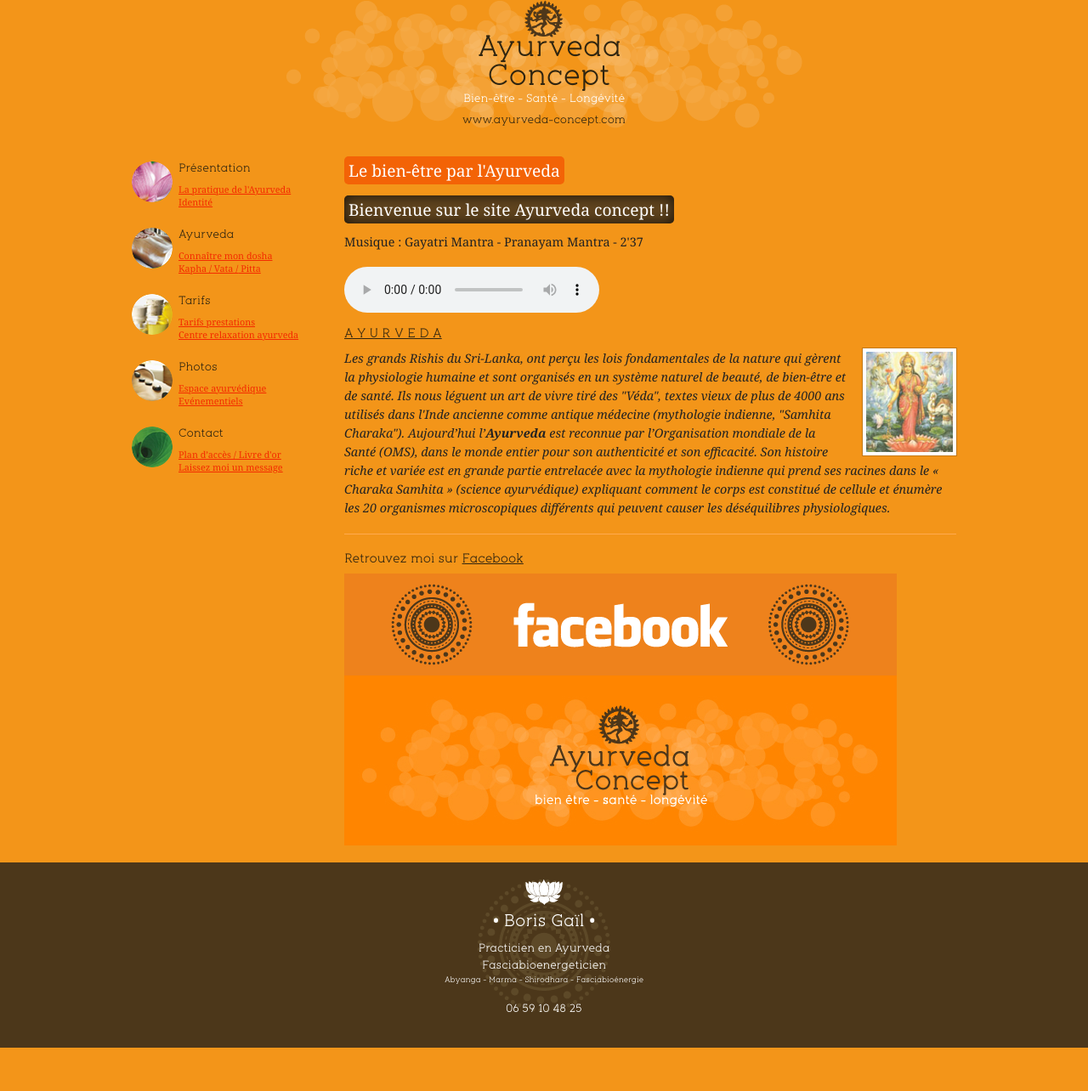
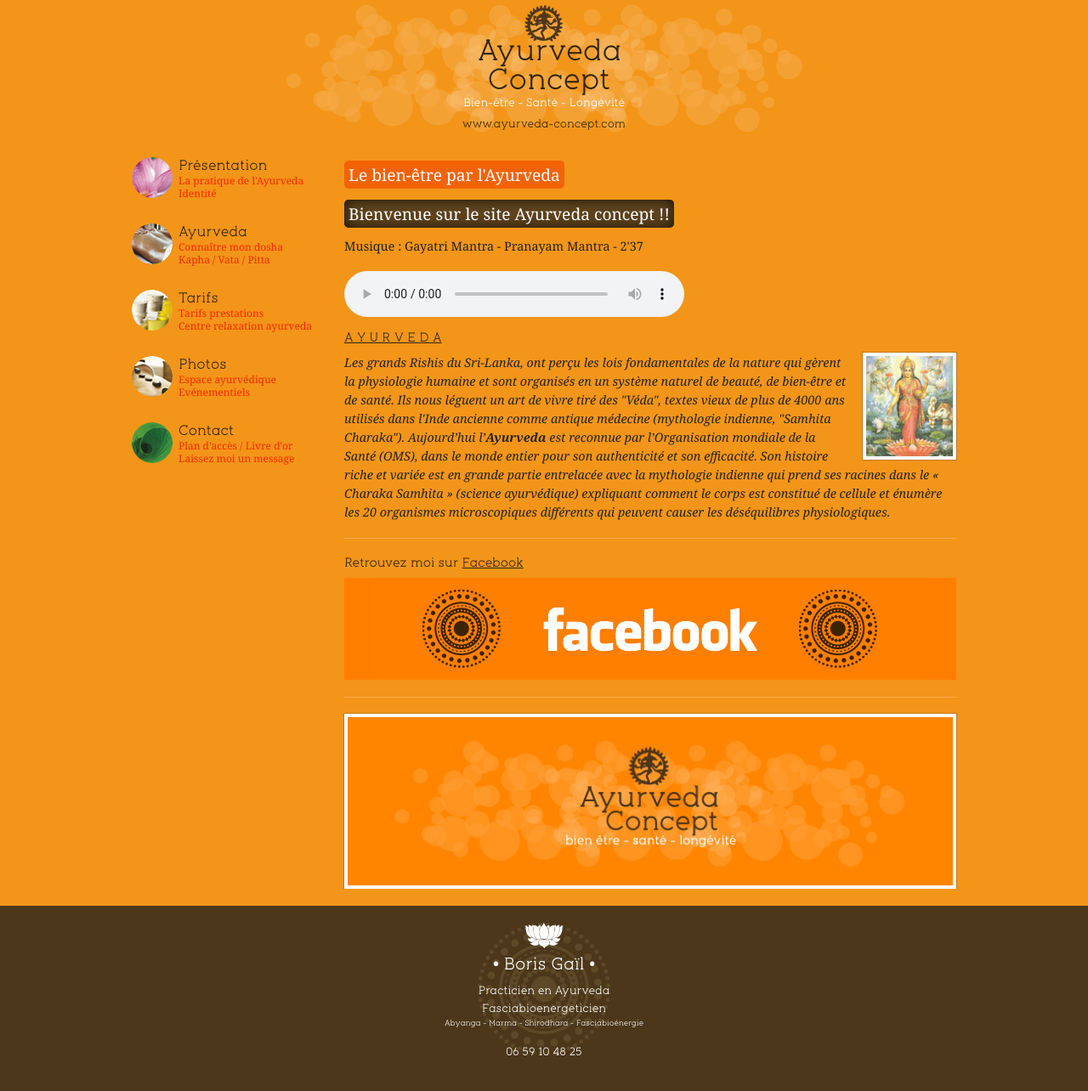
Before and after one commit to usinecreative/ayurveda, a PHP site: template views/main/homepage.html.twig in a window 1280 px wide. Shown: the whole page at 85% size. Before the commit the page ends 1233 px from the top, so only its background shows below. Run offline with PHP 8.4, Linux system fonts and the light colour scheme; the template is opened without the code that fills it, so the values that code supplies are empty; some libraries are stand-ins or nearby versions.

Commit message:
pages de presentation

```diff
--- a/views/layout.html.twig
+++ b/views/layout.html.twig
@@ -24,7 +24,7 @@
     <section role="complementary" id="sidebar" >
         {% include 'layout/nav.html.twig' %}
     </section>
-    <section role="main" >
+    <section role="main" id="content">
             {% block content %}{# site content here #}{% endblock %}
     </section>
 </div>
--- /dev/null
+++ b/views/main/ban.html.twig
@@ -0,0 +1 @@
+<img src="/images/CARTE-DE-VISITE.jpg" class="th" alt="le bien être par l'ayurveda" />
--- /dev/null
+++ b/views/main/facebook.html.twig
@@ -0,0 +1,6 @@
+<hr/>
+<h3>Retrouvez moi sur <a href="https://www.facebook.com/AYURVEDACONCEPT">Facebook</a></h3>
+<a href="https://www.facebook.com/AYURVEDACONCEPT" class="facebook">
+    <img src="/images/Banniere-lien-fb.jpg" alt="ayurveda concept sur facebook" />
+</a>
+<hr/>
--- a/views/main/homepage.html.twig
+++ b/views/main/homepage.html.twig
@@ -2,7 +2,7 @@
 
 {% block titre %}Lyon Ayurveda lyon, Bien être, relaxation Villeurbanne : Ayurveda concept{% endblock %}
 {% block content %}
-    <h1>Le bien-être par l'<a href="ayurveda.php">Ayurveda</a></h1>
+    <h1>Le bien-être par l'<a href="ayurveda">Ayurveda</a></h1>
     <h2>Bienvenue sur le site Ayurveda concept !!</h2>
     <p>Musique : Gayatri Mantra - Pranayam Mantra - 2'37</p>
     <audio controls autoplay="autoplay">
@@ -20,10 +20,6 @@
         expliquant comment le corps est constitué de cellule  et énumère les 20 organismes microscopiques différents qui
         peuvent causer les déséquilibres physiologiques.
     </em>
-    <hr/>
-    <h3>Retrouvez moi sur <a href="https://www.facebook.com/AYURVEDACONCEPT">Facebook</a></h3>
-    <a href="https://www.facebook.com/AYURVEDACONCEPT">
-        <img src="/images/Banniere-lien-fb.png" alt="ayurveda concept sur facebook" />
-    </a>
-    <img src="/images/CARTE-DE-VISITE.jpg" alt="le bien être par l'ayurveda" />
+    {% include 'main/facebook.html.twig' %}
+    {% include 'main/ban.html.twig' %}
 {% endblock %}
--- a/views/main/masseur-lyon.html.twig
+++ b/views/main/masseur-lyon.html.twig
@@ -60,7 +60,5 @@
         <a href="http://fr.viadeo.com/fr/profile/boris.gail" target="_blank">
             Mon profil viadeo - [+] d'infos
         </a><br />
-        <a href="https://www.facebook.com/AYURVEDACONCEPT">
-            <img src="/images/Banniere-lien-fb.png" alt="ayurveda concept sur facebook" border="0"/>
-        </a>
+    {% include 'main/facebook.html.twig' %}
 {% endblock %}
--- a/web/sass/partials/_content.scss
+++ b/web/sass/partials/_content.scss
@@ -1,3 +1,16 @@
 // main content
 .right{margin-left: 1em}
 .left{margin-right: 1em}
+#content{
+  h3{
+    font:normal 0.9em "piron",Georgia, "Times New Roman", Times, serif;
+    margin: 10px 0;
+  }
+  a.facebook{
+    display: block; background: #ff7e00; text-align: center;
+  }
+  p, em, ul{font-size: 0.9em}
+  li{margin-left: 40px}
+  hr{border-color:#ffaa4f;}
+  audio{width: 100%; max-width: 400px;}
+}
--- a/web/sass/partials/_main.scss
+++ b/web/sass/partials/_main.scss
@@ -27,11 +27,25 @@ body{
       &:hover, &:focus{color: #ffe9cb;}
     }
   }
+  h3{
+    color:#302510;
+    font:normal 1em "piron",Georgia, "Times New Roman", Times, serif;
+    margin: 0;
+  }
   ul li ul{margin-left: 0}
+  a{
+    color:#302510;
+    text-decoration: underline;
+    &:hover, &:active, &:focus{
+      text-decoration: none;
+      color:#302510;
+    }
+  }
   header{
     background:url(/images/Bulles.png) no-repeat center top;
     text-align: center;
     padding-bottom:30px;
+    margin-top: 5px;
     h1{
       color:#302510;
       display:block;
@@ -57,20 +71,4 @@ body{
       }
     }
   }
-  h3{
-    color:#302510;
-    font:normal 0.9em "piron",Georgia, "Times New Roman", Times, serif;
-    margin: 10px 0;
-
-  }
 }
-a{
-  color:#302510;
-  text-decoration: underline;
-  &:hover, &:active, &:focus{
-    text-decoration: none;
-    color:#302510;
-  }
-}
-  p, em, ul{font-size: 0.9em}
-  hr{border-color:#ffaa4f;}
--- a/web/sass/partials/_navbar.scss
+++ b/web/sass/partials/_navbar.scss
@@ -25,9 +25,10 @@ nav{
     a{
       color:#f32a00;
       font:normal 0.75em Georgia, "Times New Roman", Times, serif;
+      text-decoration: none;
       &:hover{
         color:#f32a00;
-        text-decoration: underline
+        text-decoration: underline;
       }
     }
   }
```
Also changed, not shown: web/css/app.css, web/images/Banniere-lien-fb.jpg (added), web/images/Banniere-lien-fb.png (deleted), web/images/CARTE-DE-VISITE.jpg, 1 other file.
